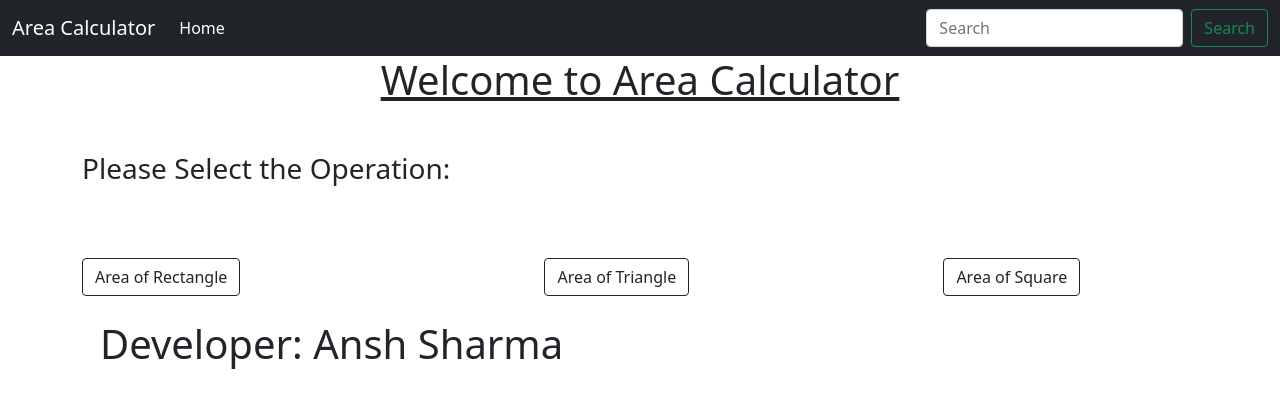
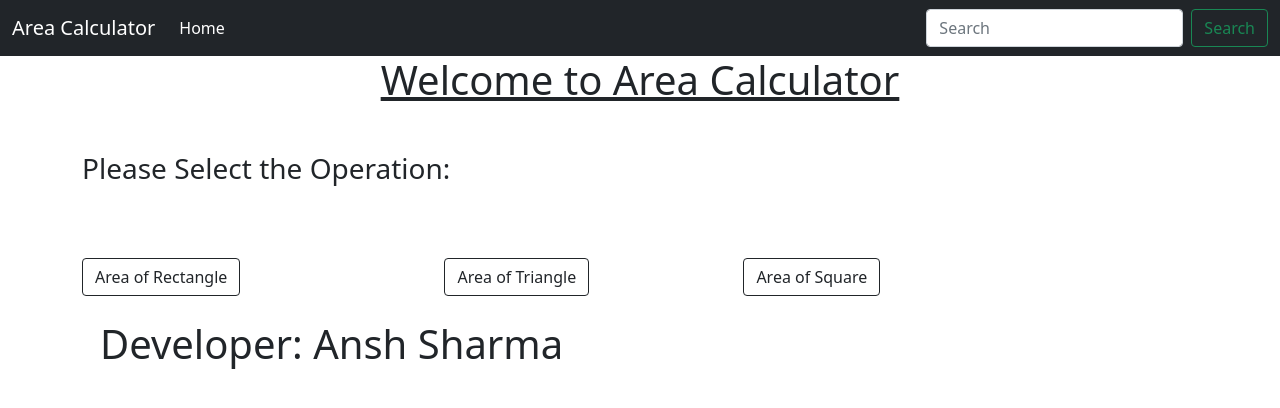
Before and after one commit to cdansh13/JS_AreaCalc, a plain HTML site: page index.html in a window 1280 px wide. Drawn offline with nearby package versions, Linux system fonts and the light colour scheme.

Commit message:
Update index.html

```diff
--- a/index.html
+++ b/index.html
@@ -53,8 +53,8 @@
         <h3 class="my-5">Please Select the Operation:</h3>
 
         <button class="btn btn-outline-dark my-4" style="margin-right: 50px;" onclick="rectShow()">Area of Rectangle</button>
-        <button class="btn btn-outline-dark my-4" style="margin-left: 250px;" onclick="triShow()">Area of Triangle</button>
-        <button class="btn btn-outline-dark my-4" style="margin-left: 250px;" onclick="squShow()">Area of Square</button>
+        <button class="btn btn-outline-dark my-4" style="margin-left: 150px;" onclick="triShow()">Area of Triangle</button>
+        <button class="btn btn-outline-dark my-4" style="margin-left: 150px;" onclick="squShow()">Area of Square</button>
     </div>
         <!-- <button class="btn btn-outline-success my-5" style="width: 100%; height: 8vh;" onclick="checkOp()">Submit</button> -->
     </div>
```
